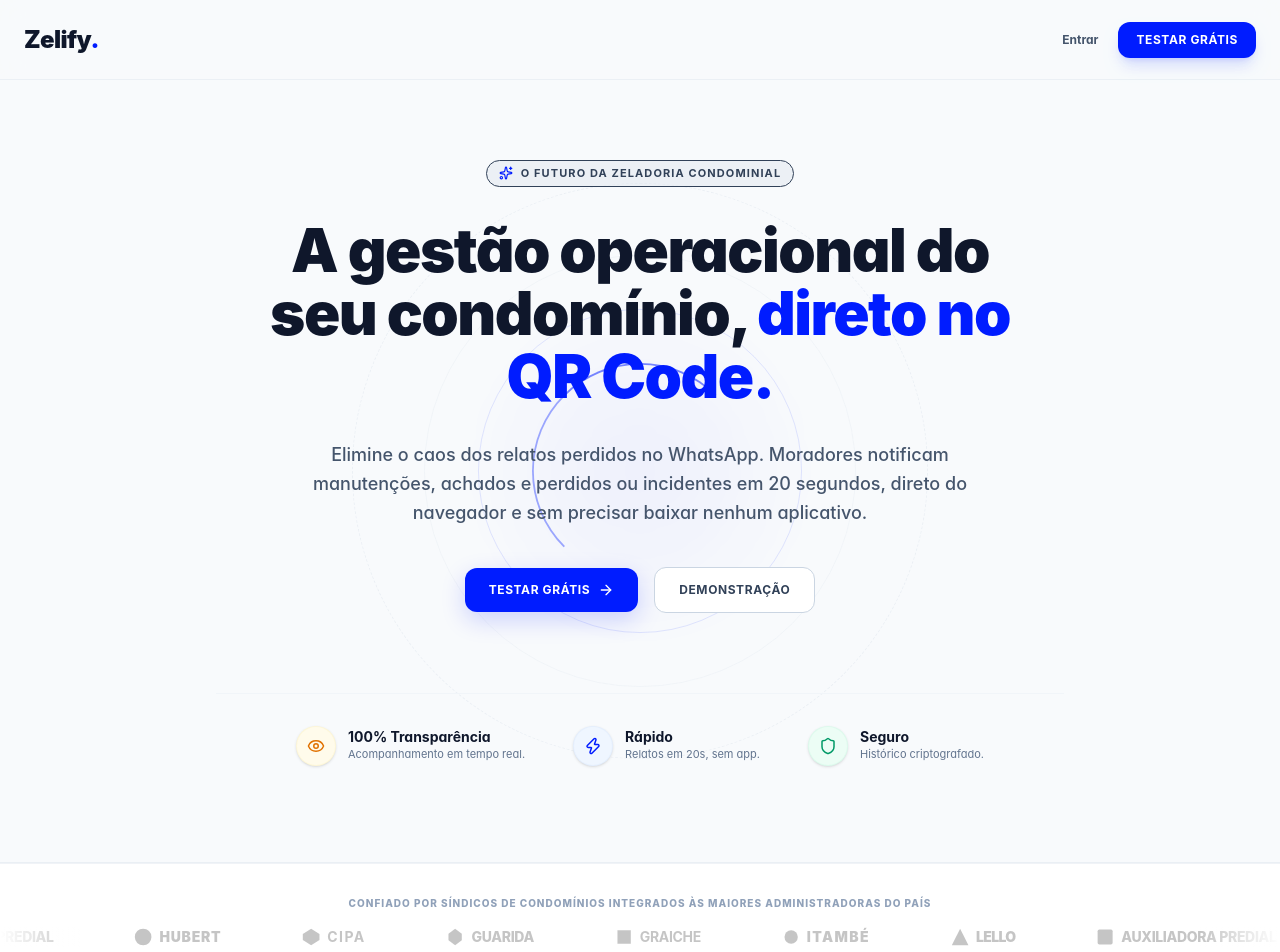
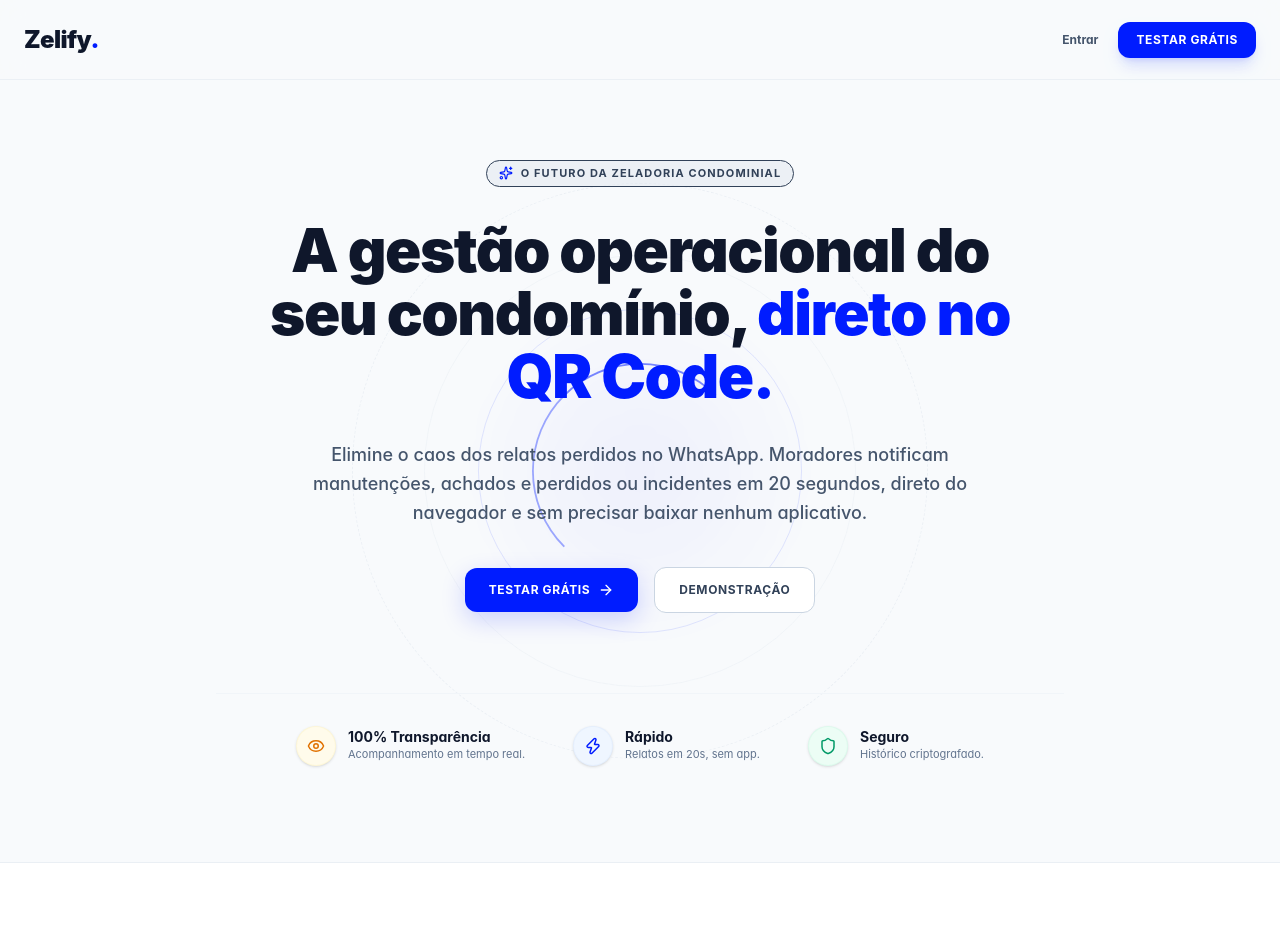
Before and after one commit to Leonardo-Tobias/Zelify-LP, a React (Vite) app: page / in a window 1280 px wide. Shown: the top 952 px of the page. Built offline with nearby package versions, Linux system fonts and the light colour scheme.

Commit message:
chore: remove secao de logos placeholder das administradoras

```diff
--- a/src/App.tsx
+++ b/src/App.tsx
@@ -421,85 +421,7 @@ export default function App() {
         </div>
       </section>
 
-      {/* SEÇÃO CARROSSEL DE LOGOS (SOCIAL PROOF) */}
-      <section className="bg-white border-y border-slate-200/50 py-8 overflow-hidden select-none">
-        <div className="max-w-7xl mx-auto px-6 mb-4 text-center">
-          <p className="text-[10px] font-extrabold text-slate-400 uppercase tracking-widest">
-            Confiado por síndicos de condomínios integrados às maiores administradoras do país
-          </p>
-        </div>
-
-        <div className="relative flex overflow-x-hidden">
-          {/* Subtle fade overlay to left and right */}
-          <div className="absolute inset-y-0 left-0 w-20 bg-gradient-to-r from-white to-transparent z-10 pointer-events-none"></div>
-          <div className="absolute inset-y-0 right-0 w-20 bg-gradient-to-l from-white to-transparent z-10 pointer-events-none"></div>
-
-          <div className="animate-marquee whitespace-nowrap flex items-center space-x-20">
-            {/* Logos group 1 */}
-            <div className="flex items-center space-x-20 shrink-0">
-              <span className="text-slate-400 font-black tracking-tighter text-sm flex items-center gap-1.5 grayscale opacity-60">
-                <svg className="w-5 h-5 text-slate-400" fill="currentColor" viewBox="0 0 24 24"><path d="M12 2L2 22h20L12 2z"/></svg>
-                LELLO
-              </span>
-              <span className="text-slate-400 font-extrabold tracking-tight text-sm flex items-center gap-1.5 grayscale opacity-60">
-                <svg className="w-5 h-5 text-slate-400" fill="currentColor" viewBox="0 0 24 24"><rect x="3" y="3" width="18" height="18" rx="2"/></svg>
-                AUXILIADORA PREDIAL
-              </span>
-              <span className="text-slate-400 font-black tracking-wider text-sm flex items-center gap-1.5 grayscale opacity-60">
-                <svg className="w-5 h-5 text-slate-400" fill="currentColor" viewBox="0 0 24 24"><circle cx="12" cy="12" r="10"/></svg>
-                HUBERT
-              </span>
-              <span className="text-slate-400 font-bold tracking-widest text-sm flex items-center gap-1.5 grayscale opacity-60">
-                <svg className="w-5 h-5 text-slate-400" fill="currentColor" viewBox="0 0 24 24"><polygon points="12 2 22 8.5 22 15.5 12 22 2 15.5 2 8.5"/></svg>
-                CIPA
-              </span>
-              <span className="text-slate-400 font-extrabold tracking-tight text-sm flex items-center gap-1.5 grayscale opacity-60">
-                <svg className="w-5 h-5 text-slate-400" fill="currentColor" viewBox="0 0 24 24"><path d="M12 2l8 6v8l-8 6-8-6V8z"/></svg>
-                GUARIDA
-              </span>
-              <span className="text-slate-400 font-bold tracking-tight text-sm flex items-center gap-1.5 grayscale opacity-60">
-                <svg className="w-5 h-5 text-slate-400" fill="currentColor" viewBox="0 0 24 24"><path d="M4 4h16v16H4z"/></svg>
-                GRAICHE
-              </span>
-              <span className="text-slate-400 font-black tracking-widest text-sm flex items-center gap-1.5 grayscale opacity-60">
-                <svg className="w-5 h-5 text-slate-400" fill="currentColor" viewBox="0 0 24 24"><circle cx="12" cy="12" r="8"/></svg>
-                ITAMBÉ
-              </span>
-            </div>
-            {/* Duplicate for infinite scroll */}
-            <div className="flex items-center space-x-20 shrink-0">
-              <span className="text-slate-400 font-black tracking-tighter text-sm flex items-center gap-1.5 grayscale opacity-60">
-                <svg className="w-5 h-5 text-slate-400" fill="currentColor" viewBox="0 0 24 24"><path d="M12 2L2 22h20L12 2z"/></svg>
-                LELLO
-              </span>
-              <span className="text-slate-400 font-extrabold tracking-tight text-sm flex items-center gap-1.5 grayscale opacity-60">
-                <svg className="w-5 h-5 text-slate-400" fill="currentColor" viewBox="0 0 24 24"><rect x="3" y="3" width="18" height="18" rx="2"/></svg>
-                AUXILIADORA PREDIAL
-              </span>
-              <span className="text-slate-400 font-black tracking-wider text-sm flex items-center gap-1.5 grayscale opacity-60">
-                <svg className="w-5 h-5 text-slate-400" fill="currentColor" viewBox="0 0 24 24"><circle cx="12" cy="12" r="10"/></svg>
-                HUBERT
-              </span>
-              <span className="text-slate-400 font-bold tracking-widest text-sm flex items-center gap-1.5 grayscale opacity-60">
-                <svg className="w-5 h-5 text-slate-400" fill="currentColor" viewBox="0 0 24 24"><polygon points="12 2 22 8.5 22 15.5 12 22 2 15.5 2 8.5"/></svg>
-                CIPA
-              </span>
-              <span className="text-slate-400 font-extrabold tracking-tight text-sm flex items-center gap-1.5 grayscale opacity-60">
-                <svg className="w-5 h-5 text-slate-400" fill="currentColor" viewBox="0 0 24 24"><path d="M12 2l8 6v8l-8 6-8-6V8z"/></svg>
-                GUARIDA
-              </span>
-              <span className="text-slate-400 font-bold tracking-tight text-sm flex items-center gap-1.5 grayscale opacity-60">
-                <svg className="w-5 h-5 text-slate-400" fill="currentColor" viewBox="0 0 24 24"><path d="M4 4h16v16H4z"/></svg>
-                GRAICHE
-              </span>
-              <span className="text-slate-400 font-black tracking-widest text-sm flex items-center gap-1.5 grayscale opacity-60">
-                <svg className="w-5 h-5 text-slate-400" fill="currentColor" viewBox="0 0 24 24"><circle cx="12" cy="12" r="8"/></svg>
-                ITAMBÉ
-              </span>
-            </div>
-          </div>
-        </div>
-      </section>
+
 
       {/* 3. B. SEÇÃO DE DEMONSTRAÇÃO DO PRODUTO (MOCKUPS INTERATIVOS) */}
       <section className="py-20 md:py-28 bg-white border-b border-slate-200/60">
```
